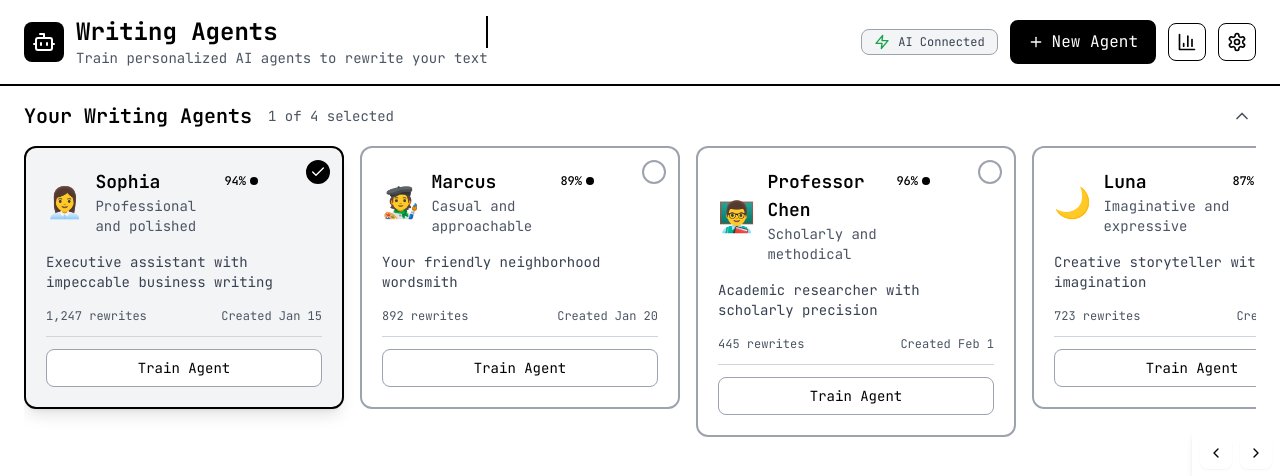
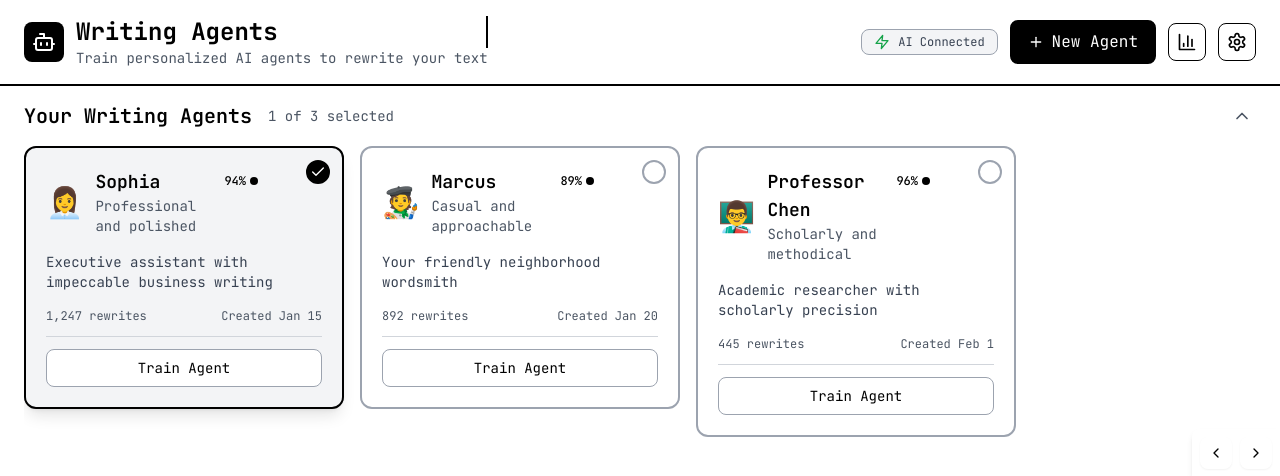
Before and after one commit to gooeyverse/writing, a React (Vite) app: page / in a window 1280 px wide. Shown: the top 476 px of the page. Built offline with nearby package versions, Linux system fonts and the light colour scheme; no server answers.

Commit message:
Remove Luna agent

```diff
--- a/src/data/agents.ts
+++ b/src/data/agents.ts
@@ -39,18 +39,5 @@ export const defaultAgents: Agent[] = [
     totalRewrites: 445,
     createdAt: new Date('2024-02-01'),
     customInstructions: 'Use academic language, include evidence-based statements, maintain objectivity'
-  },
-  {
-    id: 'luna',
-    name: 'Luna',
-    description: 'Creative storyteller with vivid imagination',
-    avatar: '🌙',
-    personality: 'Imaginative and expressive',
-    writingStyle: 'Creative with rich descriptions and metaphors',
-    active: true,
-    accuracy: 87,
-    totalRewrites: 723,
-    createdAt: new Date('2024-02-05'),
-    customInstructions: 'Use vivid imagery, creative metaphors, and engaging storytelling techniques'
   }
 ];
```
